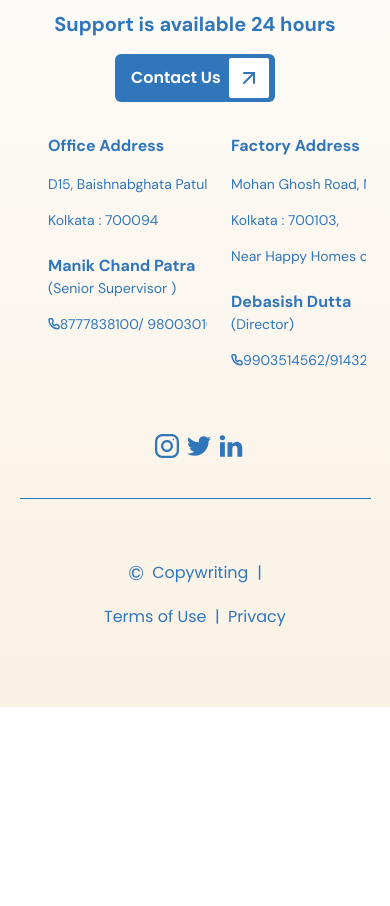
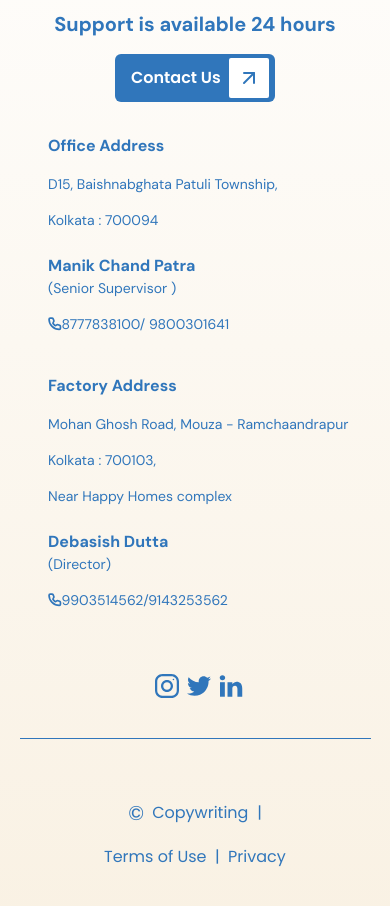
Before and after one commit to ShivamIT23/newreact, a React (Vite) app in the folder frontend/: page /about in a window 390 px wide. Shown: the part 6420-7326 px from the top of the page. Before the commit the page ends 7127 px from the top, so only its background shows below. Built offline with nearby package versions, Linux system fonts and the light colour scheme.

Commit message:
Finished 4

```diff
--- a/frontend/src/components/Footer.tsx
+++ b/frontend/src/components/Footer.tsx
@@ -8,7 +8,7 @@ export default function Footer() {
   return (
     <footer className="h-[783px] min-h-fit bg-[linear-gradient(to_bottom,_#FFFFFF,_#F9F1E3)] w-full max-w-[100vw] pb-20 gap-14">
       <div className="w-full px-[5vw]">
-      <Title_With_Contact title="Start a Project?" />
+        <Title_With_Contact title="Start a Project?" />
       </div>
       <div className="bg-[#3076bb] h-[1px] w-[90vw] mx-auto" />
       <div className="px-6 sm:px-16 md:px-[5vw] pt-16 min-h-[238px] h-fit w-full md:flex items-center justify-between">
@@ -18,8 +18,8 @@ export default function Footer() {
           </h3>
           <Contact_Button />
         </section>
-        <section className="w-full md:w-[500px] overflow-hidden h-full pl-6 gap-6 lg:gap-10 flex  items-start">
-          <div className="w-1/2 min-h-fit h-[207px] flex flex-col gap-6">
+        <section className="w-full md:w-[500px] overflow-hidden h-full pl-6 gap-6 lg:gap-10 md:flex  items-start">
+          <div className="md:w-1/2 pb-10 md:pb-0 min-h-fit h-[207px] flex flex-col gap-6">
             <div className="flex flex-col gap-2 space-y-2">
               <ParaHeading>Office Address</ParaHeading>
               <ParaSentence>D15, Baishnabghata Patuli Township,</ParaSentence>
@@ -50,7 +50,7 @@ export default function Footer() {
               </div>
             </div>
           </div>
-          <div className="w-1/2 min-h-fit h-[207px] flex flex-col gap-6">
+          <div className="md:w-1/2 min-h-fit h-[207px] flex flex-col gap-6">
             <div className="flex flex-col gap-2 space-y-2">
               <ParaHeading>Factory Address</ParaHeading>
               <ParaSentence>
@@ -114,5 +114,9 @@ function ParaHeading({ children }: { children: React.ReactNode }) {
 }
 
 function ParaSentence({ children }: { children: React.ReactNode }) {
-  return <p className="overflow-hidden whitespace-nowrap font-light text-sm lg:text-lg flex">{children}</p>;
+  return (
+    <p className="overflow-hidden whitespace-nowrap font-light text-sm lg:text-lg flex">
+      {children}
+    </p>
+  );
 }
```
